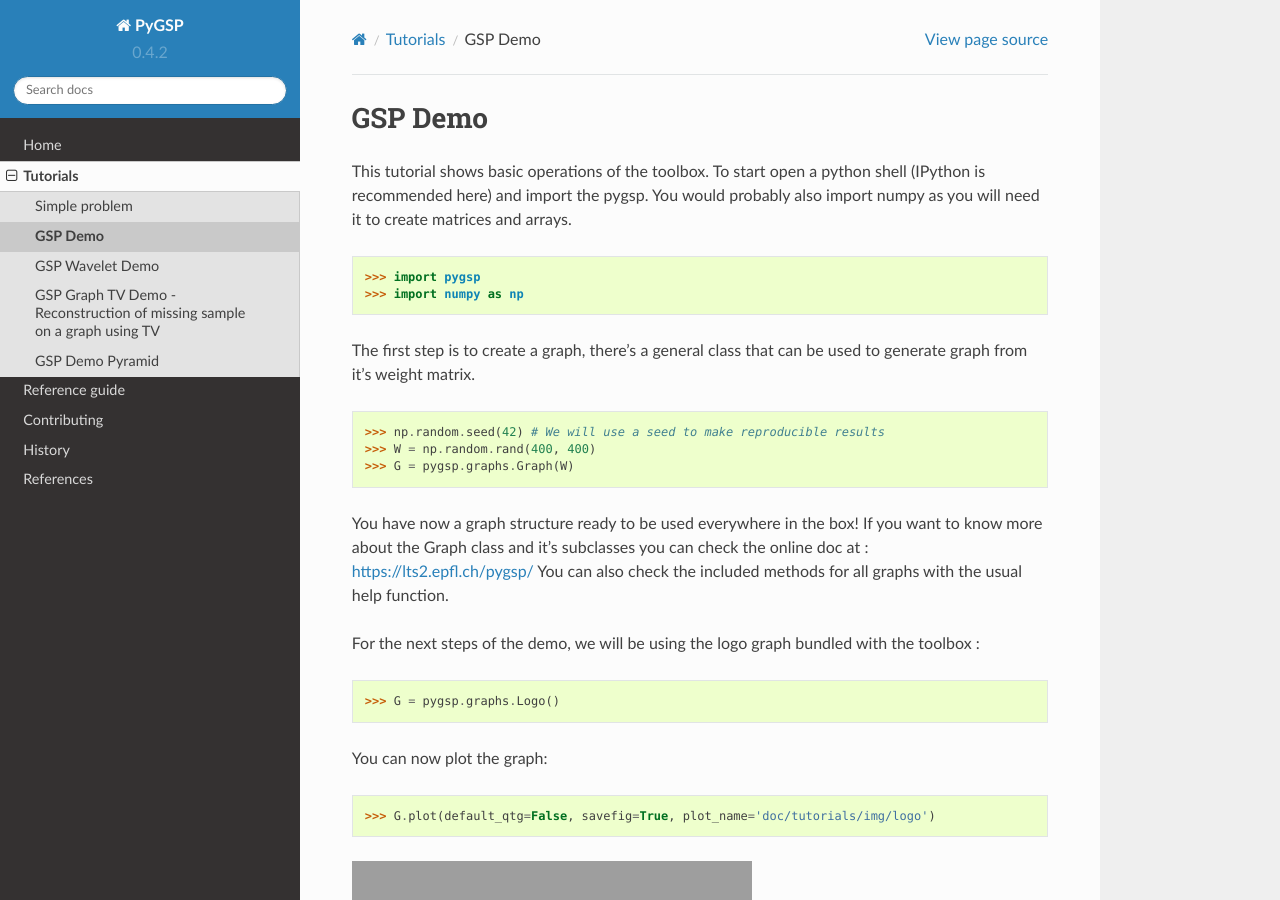
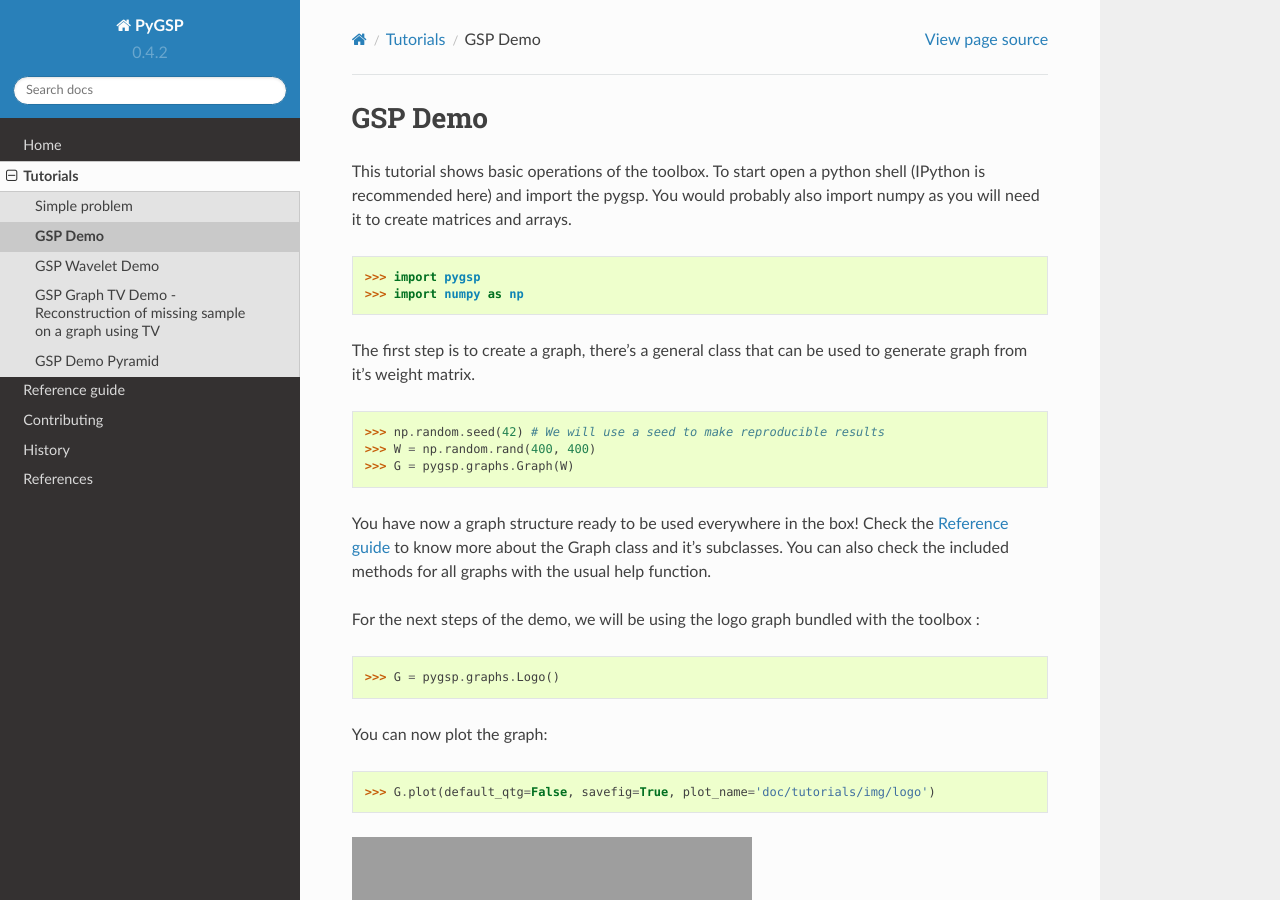
Before and after one commit to epfl-lts2/pygsp, a Sphinx documentation site: the page built from doc/tutorials/demo.rst, in a window 1280 px wide and 900 px high. Built offline with Sphinx 7.4.7 and the Read the Docs theme 2.0.0, drawn with Linux system fonts in a browser that asks for light colours.

Commit message:
doc: fix link

```diff
--- a/doc/tutorials/demo.rst
+++ b/doc/tutorials/demo.rst
@@ -15,7 +15,7 @@ The first step is to create a graph, there's a general class that can be used to
 >>> G = pygsp.graphs.Graph(W)
 
 
-You have now a graph structure ready to be used everywhere in the box! If you want to know more about the Graph class and it's subclasses you can check the online doc at : https://lts2.epfl.ch/pygsp/
+You have now a graph structure ready to be used everywhere in the box! Check the :ref:`reference-guide` to know more about the Graph class and it's subclasses.
 You can also check the included methods for all graphs with the usual help function.
 
 For the next steps of the demo, we will be using the logo graph bundled with the toolbox :
```
